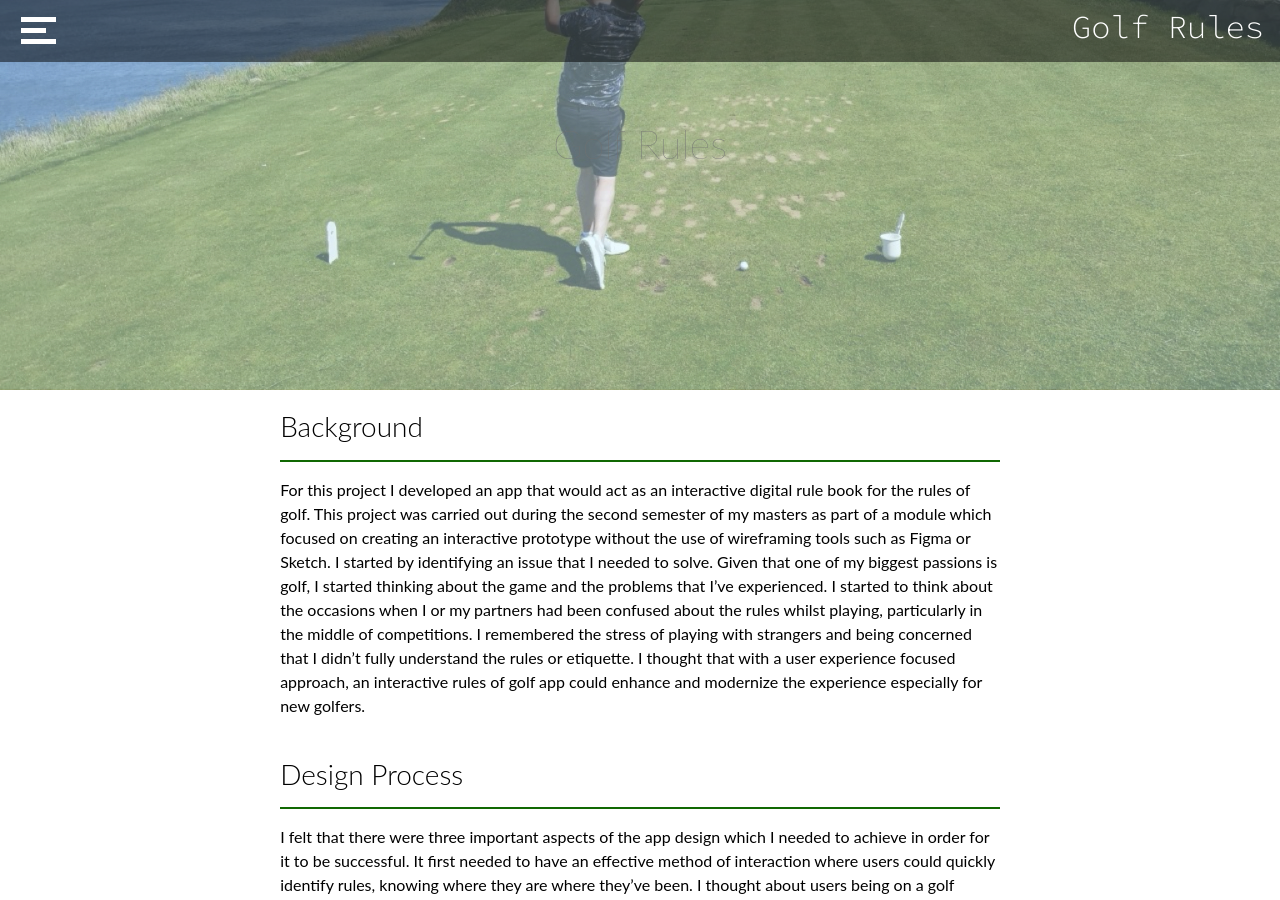
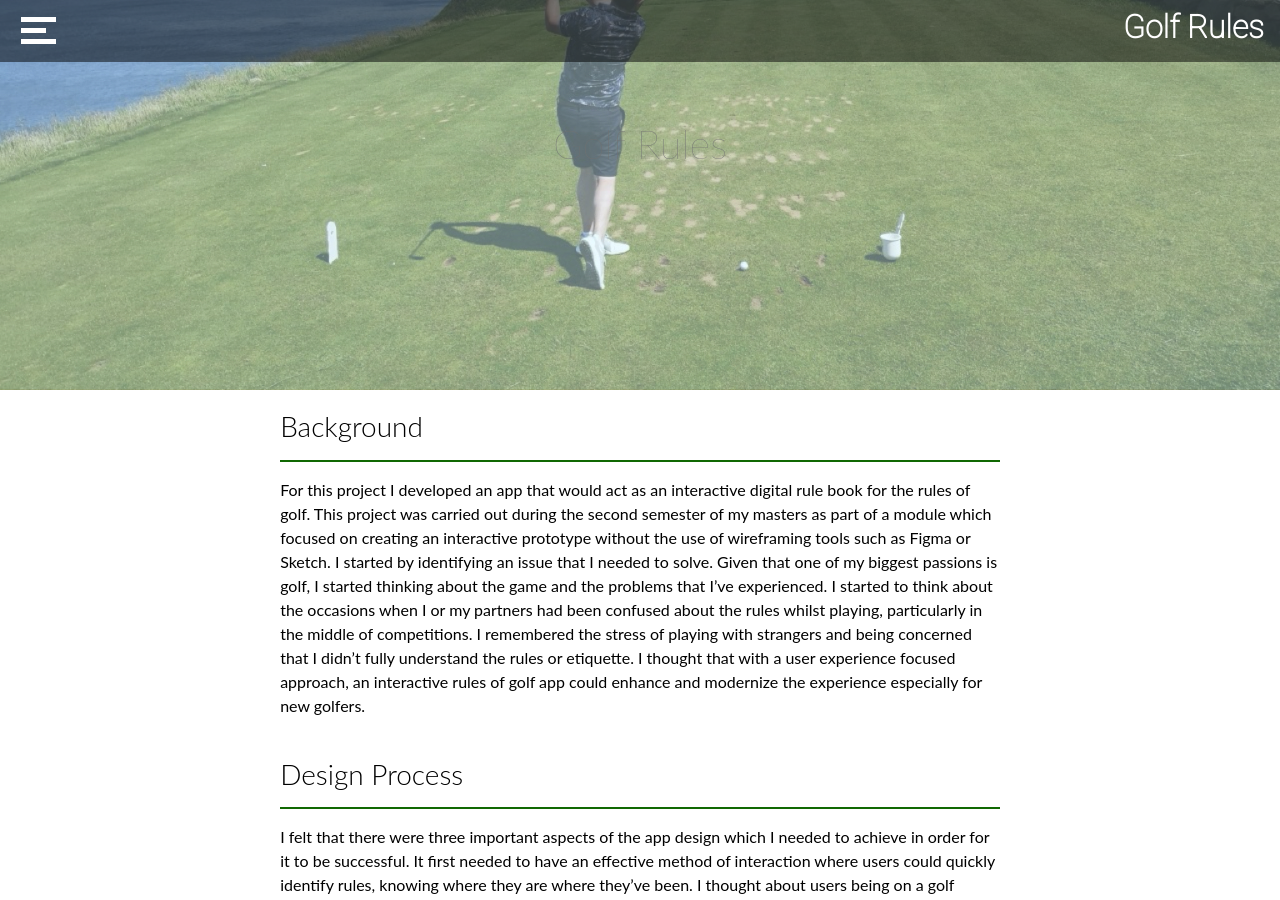
Before and after one commit to Tony8egan/www.TonesDesigns, a Jekyll site: the page built from GolfRules.markdown, in a window 1280 px wide and 900 px high. Built offline with Jekyll 4.4.1, drawn with Linux system fonts in a browser that asks for light colours; nearby versions of some CDN libraries.

Commit message:
Update GolfRules.html

```diff
--- a/_layouts/GolfRules.html
+++ b/_layouts/GolfRules.html
@@ -13,9 +13,9 @@
         <link rel="icon" type="image/png" href="images/TD2.png">
         <link rel="shortcut icon" type="image/png" href="images/TD2.png">
 
-                <link rel="preconnect" href="https://fonts.googleapis.com">
-<link rel="preconnect" href="https://fonts.gstatic.com" crossorigin>
-<link href="https://fonts.googleapis.com/css2?family=Montserrat&family=Roboto+Slab:wght@300;400&family=Source+Code+Pro:wght@200;300&display=swap" rel="stylesheet">
+        <link rel="preconnect" href="https://fonts.googleapis.com">
+        <link rel="preconnect" href="https://fonts.gstatic.com" crossorigin>
+    <link href="https://fonts.googleapis.com/css2?family=Roboto:wght@100&family=Titillium+Web:wght@200&display=swap" rel="stylesheet">
 
 
 </head>
@@ -65,7 +65,7 @@
 
         <H2 style="color:white;text-align:center;font-family: 'Montserrat', sans-serif;
         font-family: 'Roboto Slab', serif;
-        font-family: 'Source Code Pro', monospace;"><a href="/Projects.html">Golf Rules</a></H2>
+        font-family: 'Source Code Pro', monospace;font-family: 'Roboto', sans-serif;font-weight:800"><a href="/Projects.html">Golf Rules</a></H2>
 
 
     </nav>
```
